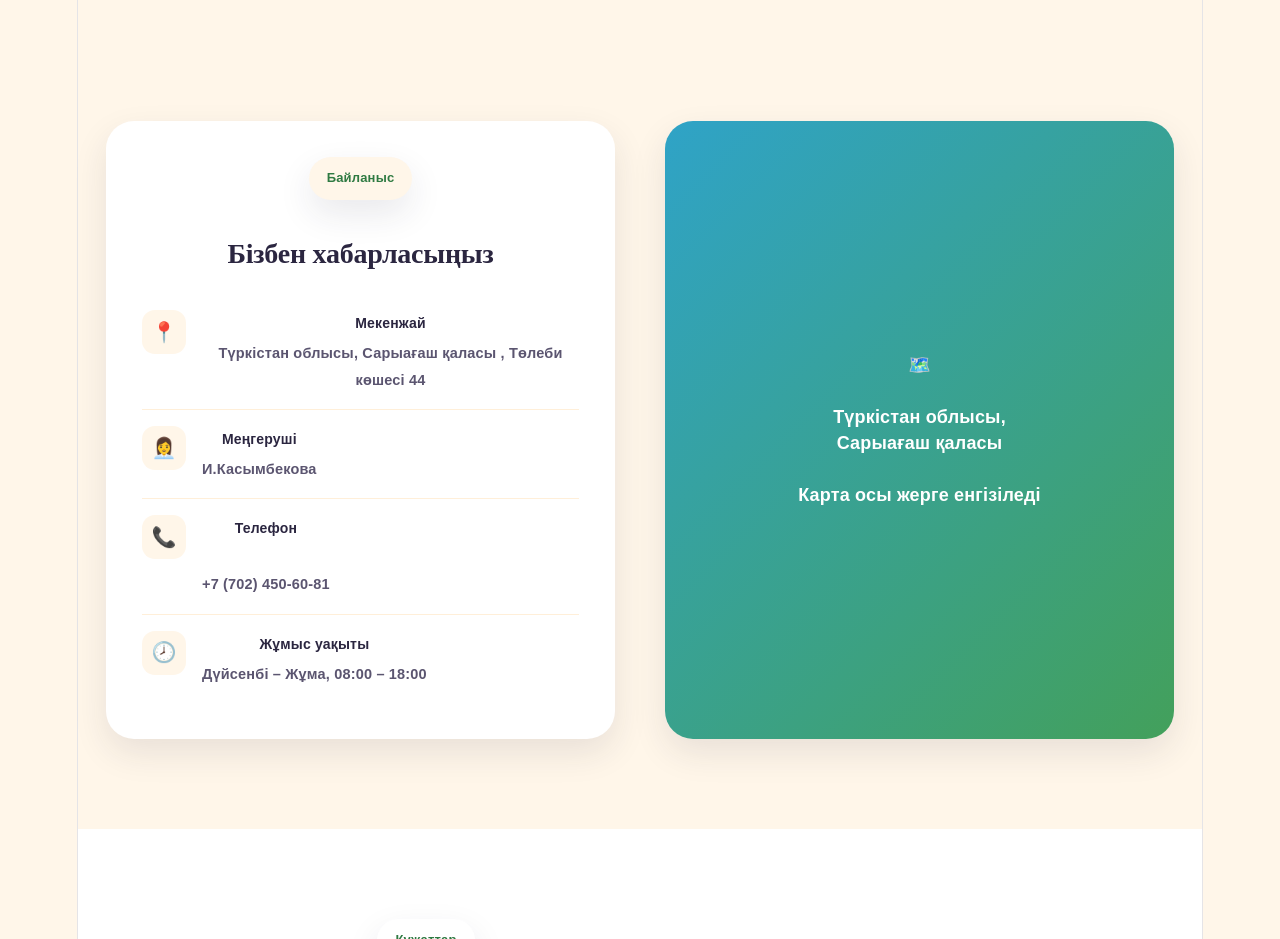
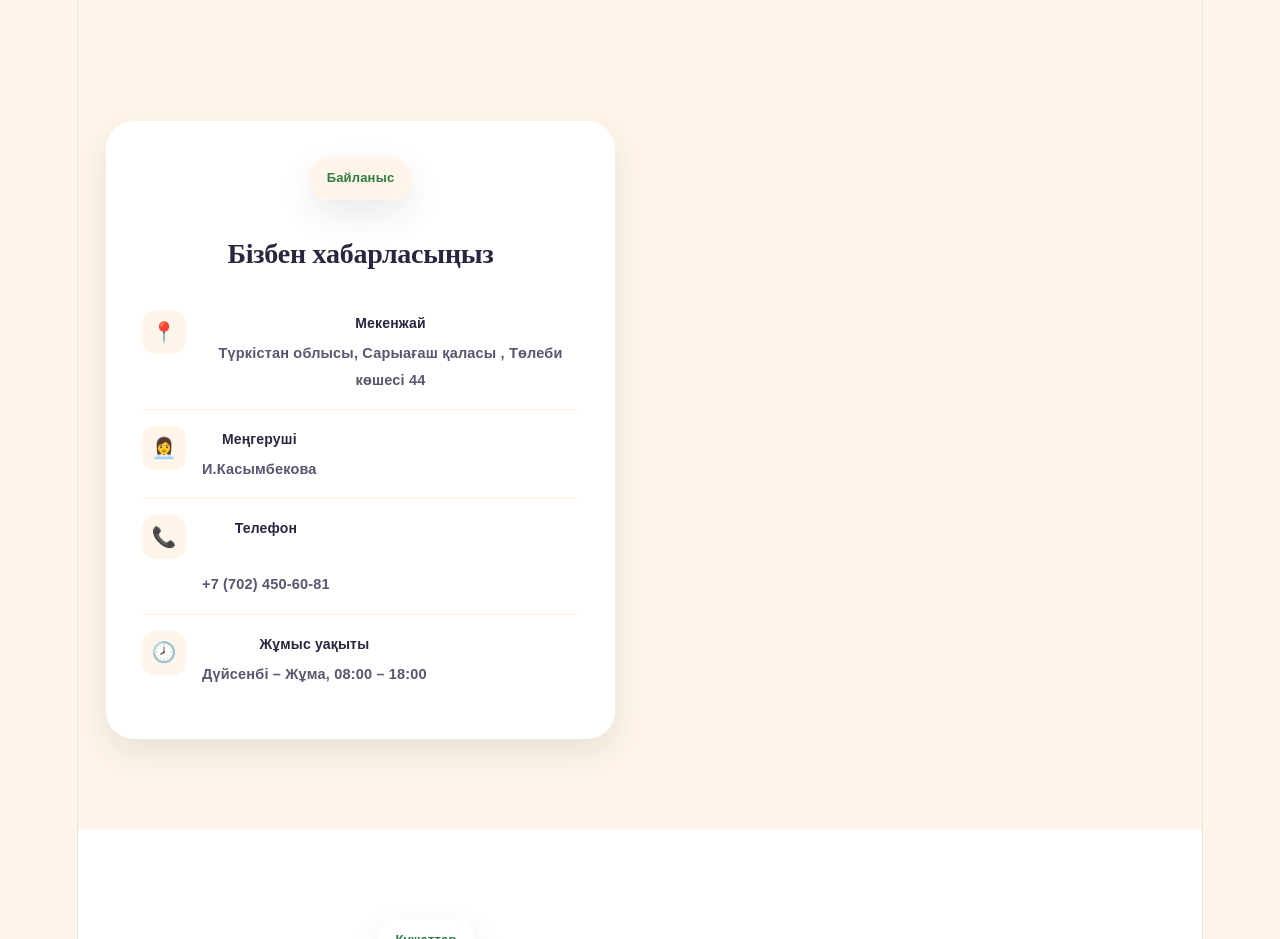
Before and after one commit to Zhanserk/Talgat-sadik, a React (Vite) app: page / in a window 1280 px wide. Shown: the part 6080-7019 px from the top of the page. Built offline with nearby package versions, Linux system fonts and the light colour scheme.

Commit message:
Карта удалание

```diff
--- a/src/App.jsx
+++ b/src/App.jsx
@@ -165,9 +165,7 @@ export default function App() {
             <div className="crow"><div className="ic">📞</div><div><b>Телефон</b><br /><a href="tel:+77024506081">+7 (702) 450-60-81</a></div></div>
             <div className="crow"><div className="ic">🕗</div><div><b>Жұмыс уақыты</b><span>Дүйсенбі – Жұма, 08:00 – 18:00</span></div></div>
           </div>
-          <div className="map-box">
-            <div>🗺️<br /><br />Түркістан облысы,<br />Сарыағаш қаласы<br /><br /><span style={{ fontWeight: 900 }}>Карта осы жерге енгізіледі</span></div>
-          </div>
+
         </div>
       </section>
 
```
